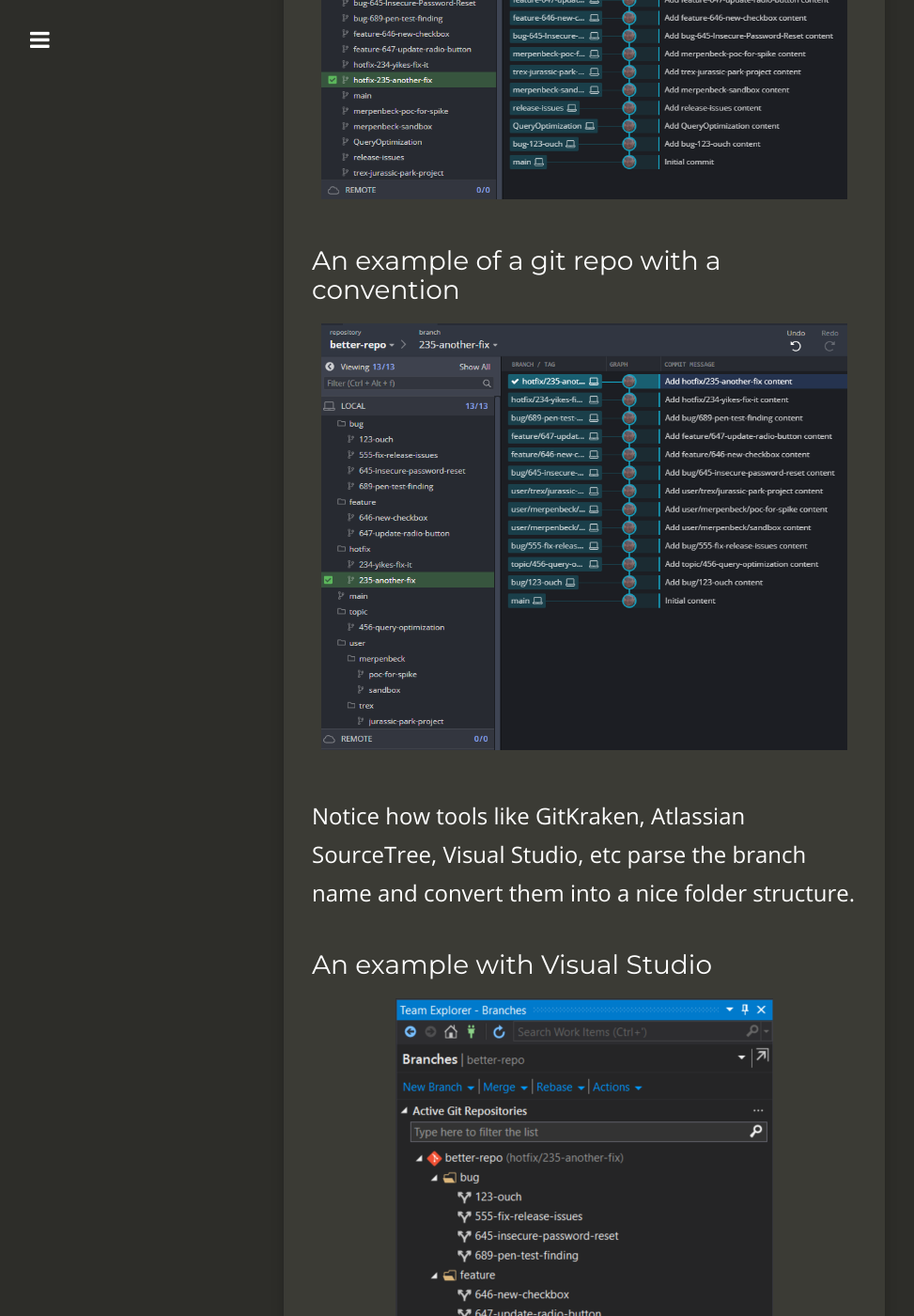
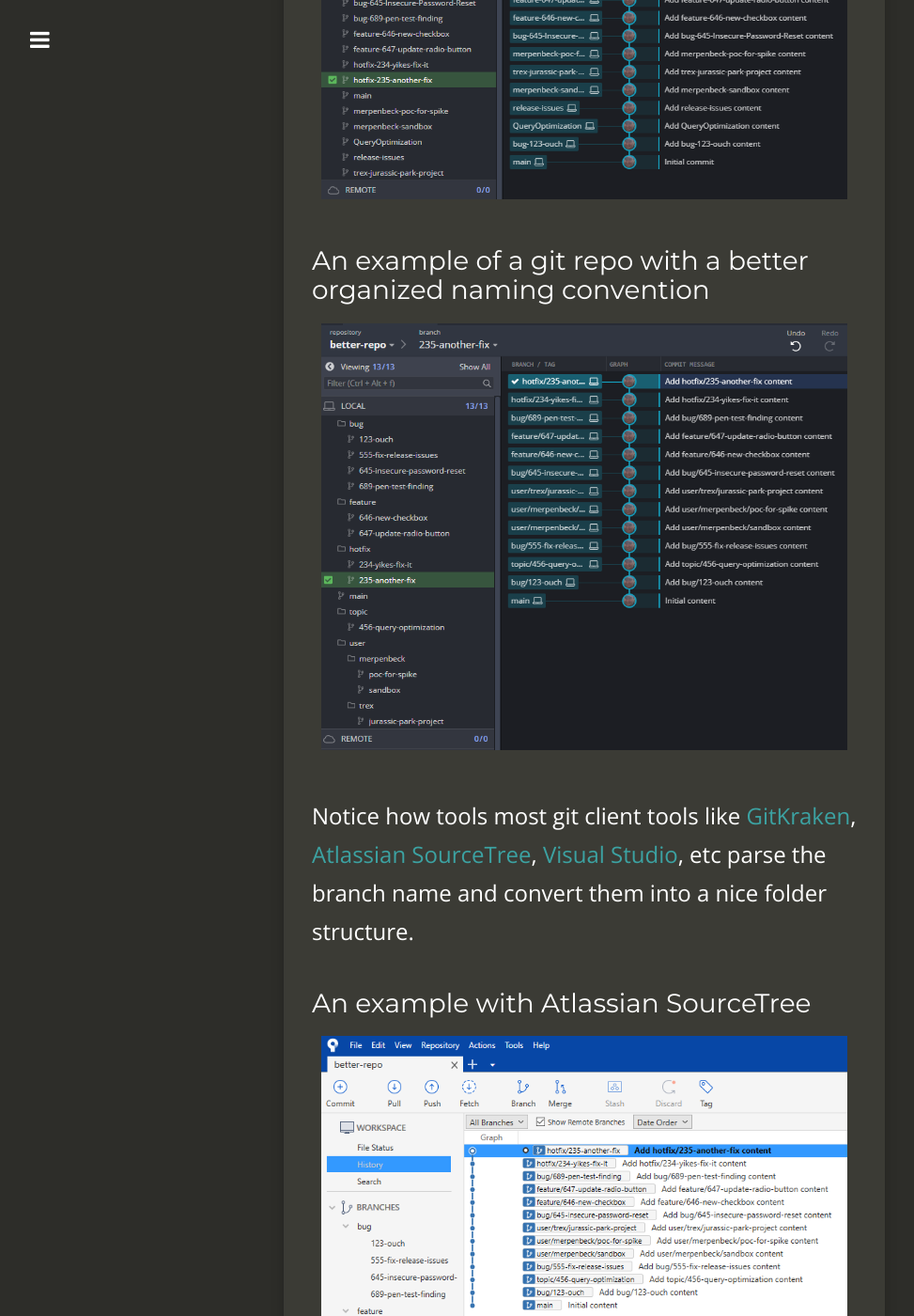
Before and after one commit to GitMje/gitmje.github.io, a Jekyll site: the page built from _posts/2021-03-01-git-naming-conventions.md, in a window 1280 px wide and 1400 px high, scrolled down 1109 px. Shown: the whole window at 94% size, without its empty margins (18-991 px from the left). Built offline with Jekyll 4.4.1, drawn with Linux system fonts in a browser that asks for light colours; nearby versions of some CDN libraries; some of the changed text lies outside the part shown.

Commit message:
Add source tree image

```diff
--- a/_posts/2021-03-01-git-naming-conventions.md
+++ b/_posts/2021-03-01-git-naming-conventions.md
@@ -14,18 +14,24 @@ tags:
 
 The forward slash is a little known trick in git naming conventions.  Instead of using a dash or underscore, the forward slash gets interpreted as a directory structure.  This is very nice for grouping.  Notice in the pictures below how the grouping makes the repo look different with the forward slashes.
 
-### An example of a git repo without a convention
+### An example of a typical git repo without a convention
 
 ![typical-repo](/assets/2021-03-01-git-naming-conventions/typical-repo.png)
 
-### An example of a git repo with a convention
+### An example of a git repo with a better organized naming convention
+
 ![better-repo](/assets/2021-03-01-git-naming-conventions/better-repo.png)
 
-Notice how tools like GitKraken, Atlassian SourceTree, Visual Studio, etc parse the branch name and convert them into a nice folder structure.
+Notice how tools most git client tools like [GitKraken](https://www.gitkraken.com/), [Atlassian SourceTree](https://www.sourcetreeapp.com/), [Visual Studio](https://visualstudio.microsoft.com/), etc parse the branch name and convert them into a nice folder structure.
 
-### An example with Visual Studio
+### An example with Atlassian SourceTree
+
+![sourcetree](/assets/2021-03-01-git-naming-conventions/sourcetree.png)
+
+### Visual Studio also recognizes this convention
 
 ![vs](/assets/2021-03-01-git-naming-conventions/visual-studio.png)
+
 
 ### Table of branch types
 
```
Also changed, not shown: other parts of _posts/2021-03-01-git-naming-conventions.md (+1 -1 lines), assets/2021-03-01-git-naming-conventions/sourcetree.png (added).
